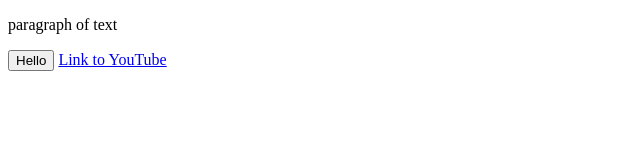
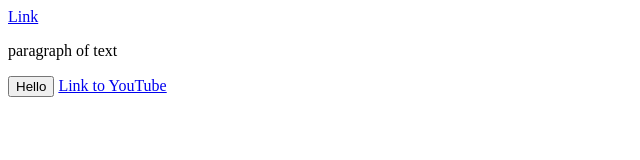
Before and after one commit to supersimpledev-tester1/supersimple-website, a plain HTML site: page intro-to-html/website.html in a window 1280 px wide. Shown: the whole page, without its empty margins (0-640 px from the left). Drawn offline with Linux system fonts and the light colour scheme.

Commit message:
Update website.html

```diff
--- a/intro-to-html/website.html
+++ b/intro-to-html/website.html
@@ -4,6 +4,7 @@
     <title>First Website</title>
   </head>
   <body>
+    <a href="text.html">Link</a>
     <p>
       paragraph of text
     </p>
```
